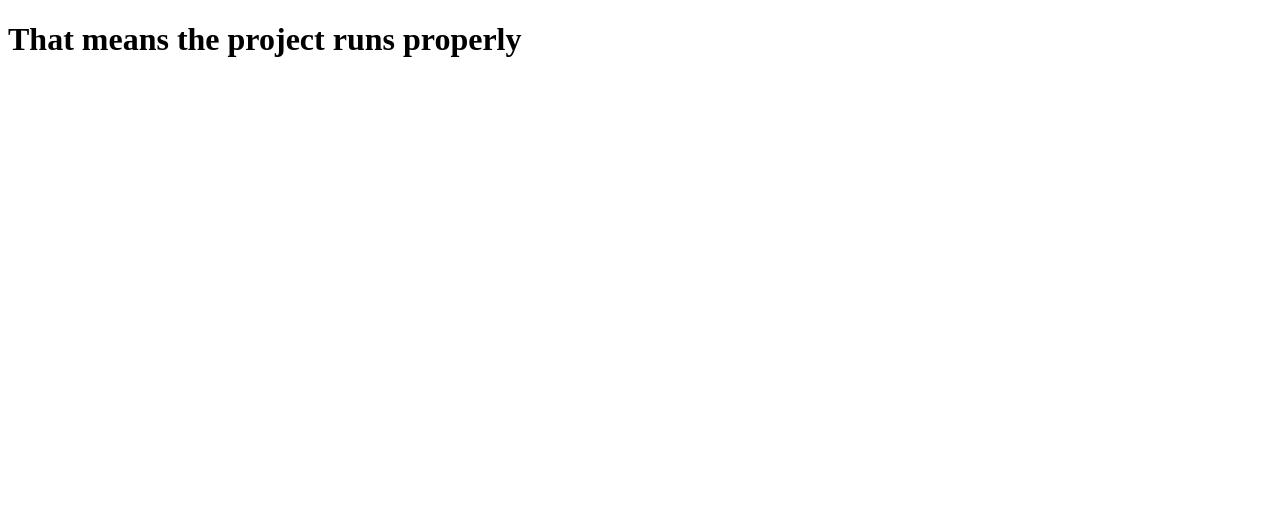
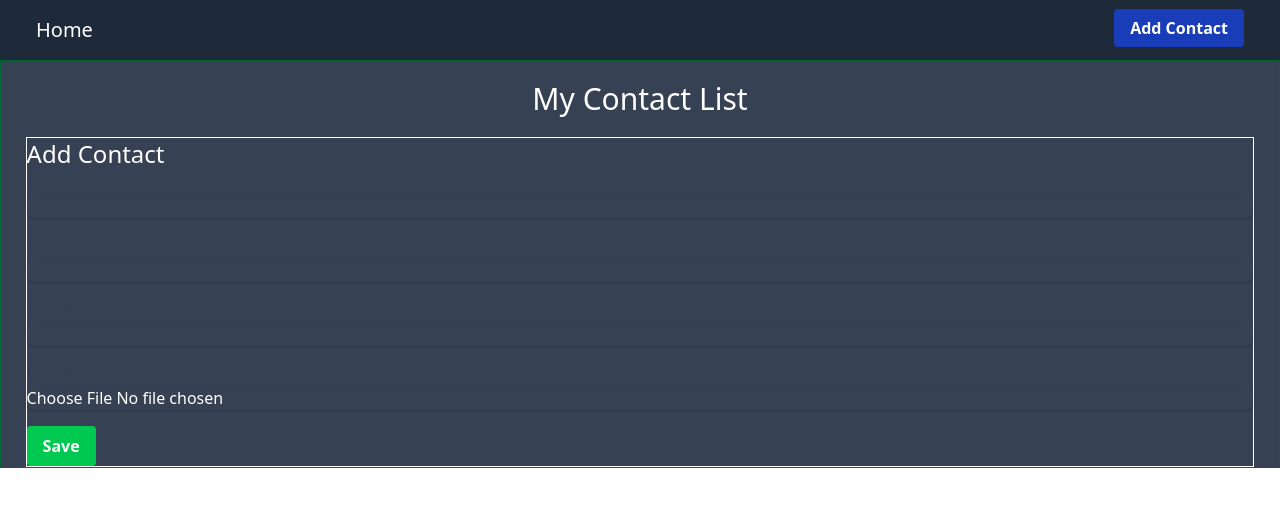
Before and after one commit to iahiaimon/Django__Contact-Management, a Django app: page / in a window 1280 px wide. Shown: the top 507 px of the page. Run offline with Django 5.2, Linux system fonts and the light colour scheme.

Commit message:
Uploading

```diff
--- a/home/forms.py
+++ b/home/forms.py
@@ -1,8 +1,5 @@
 from django import forms
 from . import models
-
-# from .models import ContactModel
-# from home.models import ContactModel
 
 class ContactForm(forms.ModelForm):
     class Meta:
--- a/home/templates/home.html
+++ b/home/templates/home.html
@@ -3,11 +3,57 @@
 <head>
     <meta charset="UTF-8">
     <meta name="viewport" content="width=device-width, initial-scale=1.0">
-    <title>Document</title>
+    <title>Contact Management</title>
+
+    <script src="https://unpkg.com/@tailwindcss/browser@4"></script>
 </head>
 <body>
+    <header>
+        <nav class="bg-gray-800 p-4 ">
+            <ul class="flex justify-between mx-5">
+                <li>
+                    <a href="{% url 'home' %}" class="text-white text-xl">Home</a>
+                </li>
+                <li>
+                    <a href="#" class="bg-blue-800 hover:bg-blue-900 text-white font-bold py-2 px-4 rounded">Add Contact</a>
+                </li>
+            </ul>
+        </nav>
+    </header>
 
+    <main class="bg-gray-700 mx-auto text-white border border-green-800">
+        <div class="container mx-auto " style="width: 96vw;">
+            <h1 class="text-3xl text-center text-bold m-5">My Contact List</h1>
 
-    <h1>That means the project runs properly</h1>
+            <div class="mt-5 card border">
+                <div class="card-header">
+                    <h2 class="text-2xl">Add Contact</h2>
+                </div>
+                <div class="card-body">
+                    <form action="" method="post" enctype="multipart/form-data">
+                        {% csrf_token %}
+                        <div class="mb-4">
+                            <label for="name" class="block text-sm font-medium text-gray-700">Name</label>
+                            <input type="text" name="name" id="name" class="form-input rounded-md shadow-sm mt-1 block w-full" required>
+                        </div>
+                        <div class="mb-4">
+                            <label for="email" class="block text-sm font-medium text-gray-700">Email</label>
+                            <input type="email" name="email" id="email" class="form-input rounded-md shadow-sm mt-1 block w-full" required>
+                        </div>
+                        <div class="mb-4">
+                            <label for="phone" class="block text-sm font-medium text-gray-700">Phone</label>
+                            <input type="text" name="phone" id="phone" class="form-input rounded-md shadow-sm mt-1 block w-full" required>
+                        </div>
+                        <div class="mb-4">
+                            <label for="image" class="block text-sm font-medium text-gray-700">Image</label>
+                            <input type="file" name="image" id="image" class="form-input rounded-md shadow-sm mt-1 block w-full" required>
+                        </div>
+                        <button type="submit" class="bg-green-500 hover:bg-green-700 text-white font-bold py-2 px-4 rounded">Save</button>
+                    </form>
+                </div>
+            </div>
+
+        </div>
+    </main>
 </body>
 </html>
```
